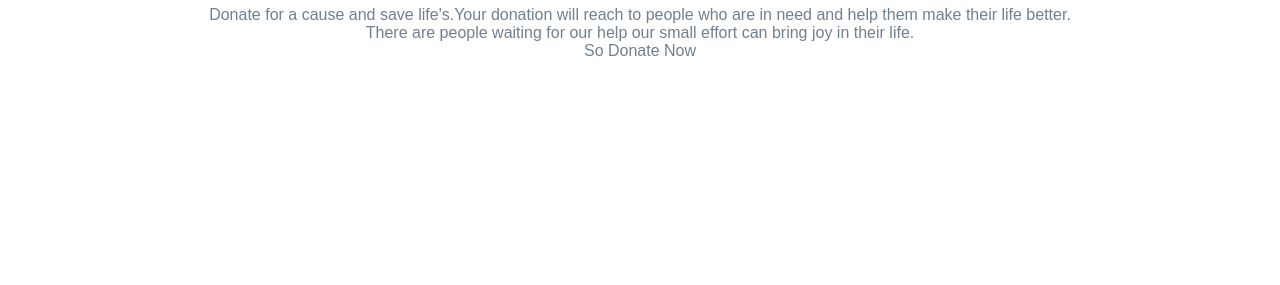
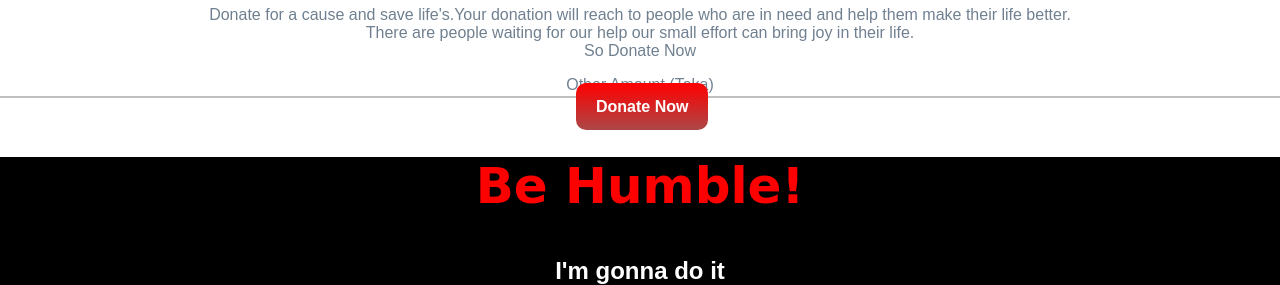
Before and after one commit to Shariq-tj/charity, a plain HTML site: page index.html in a window 1280 px wide. Shown: the part 705-990 px from the top of the page. Before the commit the page ends 800 px from the top, so only its background shows below. Drawn offline with Linux system fonts and the light colour scheme.

Commit message:
footer-added

```diff
--- a/index.html
+++ b/index.html
@@ -27,7 +27,25 @@
             </p>
         </div>
     </section>
+    <div>
+        <div class="input-amount">
+            Other Amount (Taka)
+        </div>
+    </div>
+    <div>
+        <a class="give-away" target="_blank" href="">Donate Now</a>
+    </div>
 
 </body>
+<footer>
+    <section class="footer">
+        <h1 class="humble">
+            Be Humble!
+        </h1>
+        <h2 class="do-it">
+            I'm gonna do it
+        </h2>
+    </section>
+</footer>
 
 </html>
--- a/style.css
+++ b/style.css
@@ -51,3 +51,42 @@ span {
     text-align: center;
     color: slategray;
 }
+
+footer {
+    text-align: center;
+    background: black;
+    width: inherit;
+    height: 10vw;
+}
+
+.humble {
+    color: red;
+    font-family: cursive;
+    font-size: 50px;
+}
+
+.do-it {
+    color: #fff;
+}
+
+.input-amount {
+    color: slategray;
+    text-align: center;
+    padding: 0px;
+    height: 20px;
+    border: none;
+    border-bottom: 2px solid silver;
+}
+
+.give-away {
+    /* position: absolute; */
+    text-decoration: none;
+    background-image: linear-gradient(red, rgb(172, 71, 71));
+    color: white;
+    font-weight: 700;
+    padding: 15px 20px;
+    border-radius: 10px;
+    margin-left: 45%;
+    bottom: 50px;
+    top: 50%;
+}
```
